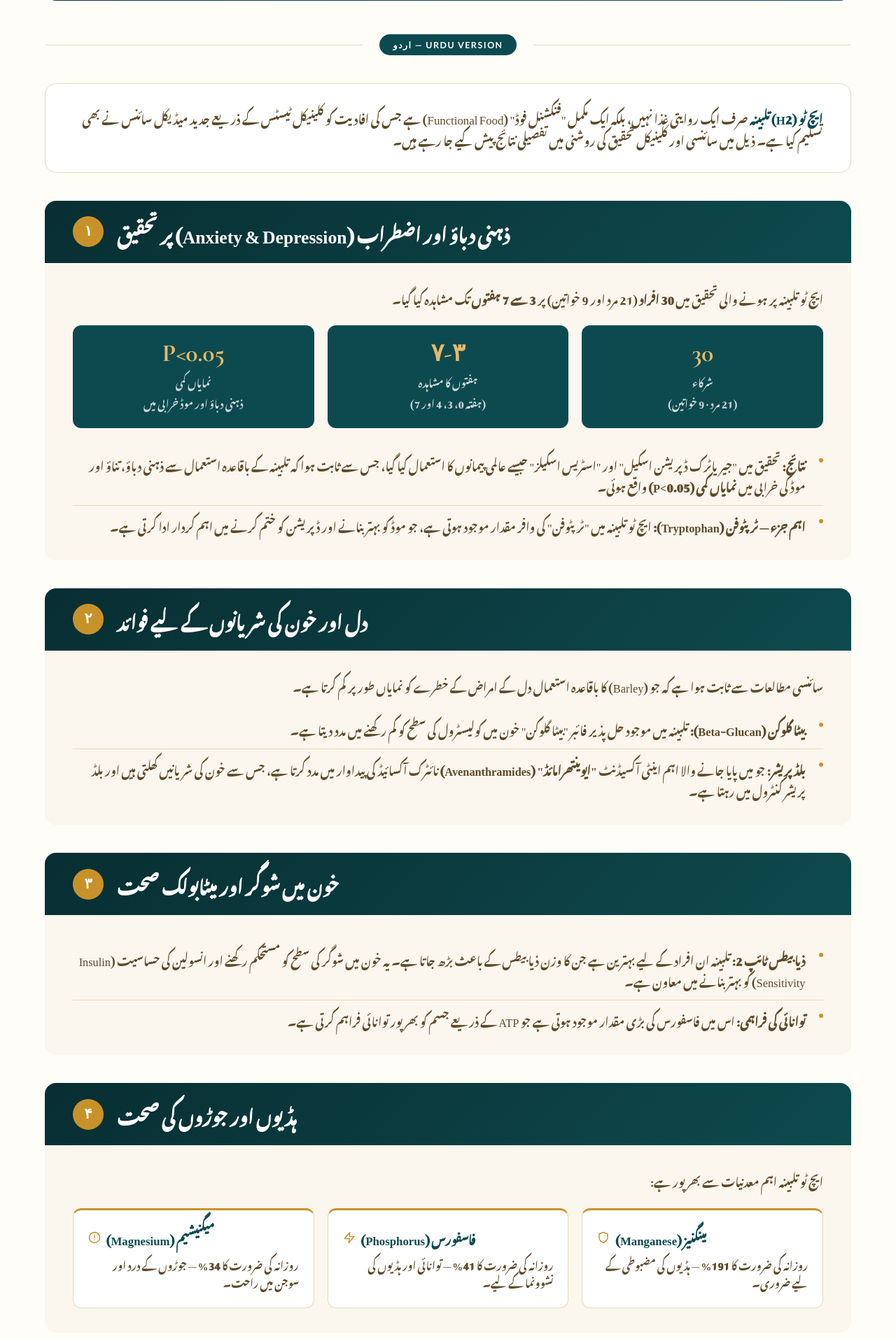
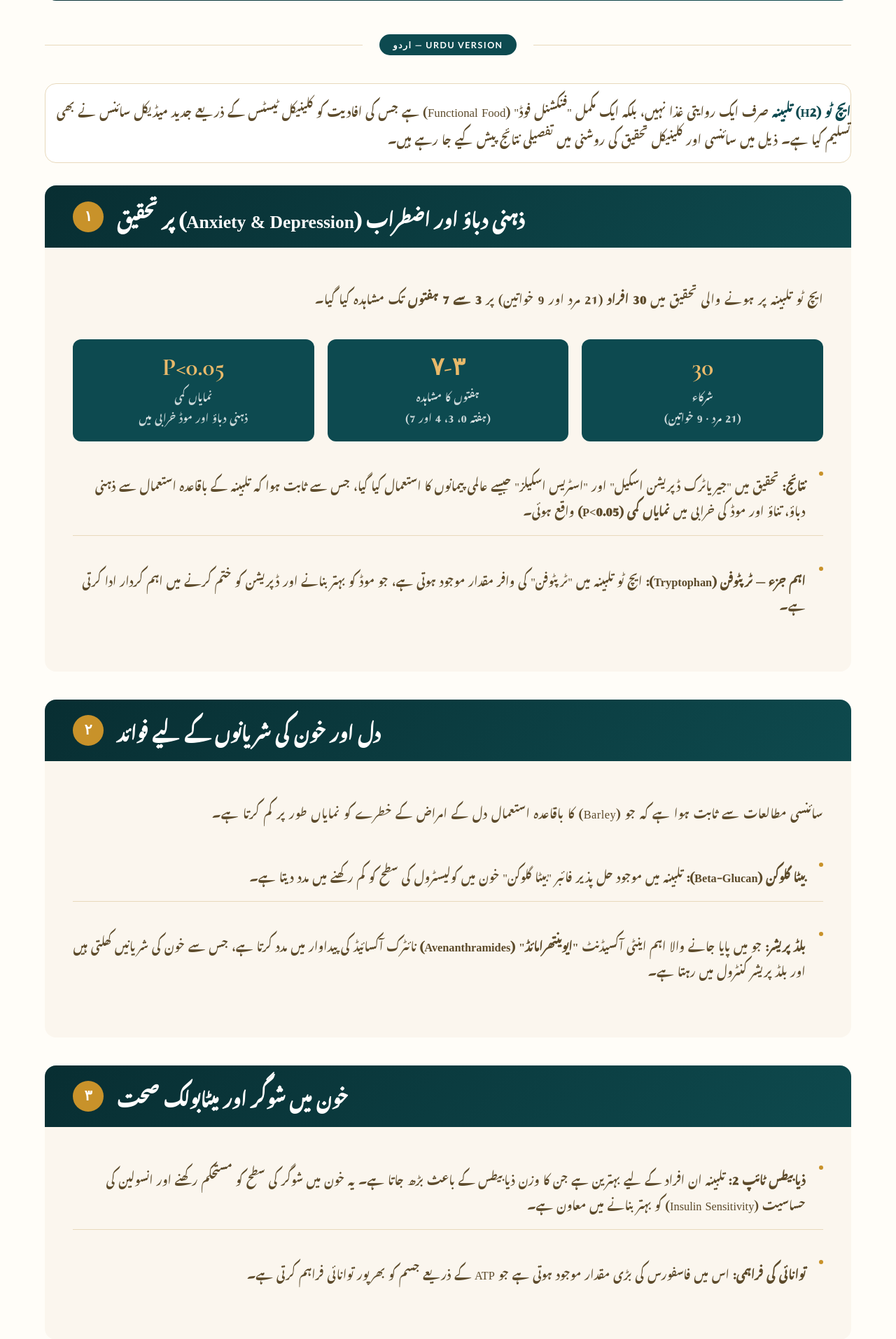
Before and after one commit to mynexasolutions-spec/talbeena, a Flask app: page /clinical-studies in a window 1280 px wide. Shown: the part 3089-5003 px from the top of the page at 70% size. Run offline with Flask 3, Linux system fonts and the light colour scheme; some libraries are stand-ins or nearby versions; some web fonts are replaced.

Commit message:
Improve Urdu content spacing on clinical studies page
- Reduce line-height from 3 to 2.4 for better readability
- Increase paragraph margins from 1rem to 2rem for proper separation
- Add word-spacing and letter-spacing for Urdu text clarity
- Increase list item padding and margin for better spacing
- Adjust spacing on intro and card elements

Co-Authored-By: Claude Haiku 4.5 <noreply@anthropic.com>

```diff
--- a/templates/clinical_studies.html
+++ b/templates/clinical_studies.html
@@ -268,8 +268,24 @@
     text-align: right;
     font-family: 'Noto Nastaliq Urdu', 'Jameel Noori Nastaleeq', serif;
     font-size: 1.1rem;
+    line-height: 2.4;
+    word-spacing: 0.15em;
+  }
+  .urdu-section p {
+    margin-bottom: 2rem;
+    line-height: 2.4;
+    padding: 1rem 0;
+    letter-spacing: 0.03em;
+  }
+  .urdu-section .cs-list li {
+    padding-top: 1.2rem;
+    padding-bottom: 1.2rem;
     line-height: 2.2;
+    margin-bottom: 1.5rem;
   }
+  .urdu-section .cs-finding-card p { line-height: 2.2; margin-bottom: 1.5rem; }
+  .urdu-section .cs-stat-label { line-height: 2.2; }
+  .urdu-section .cs-intro { line-height: 2.4; padding: 1rem 0; margin-bottom: 2rem; }
   .urdu-section .cs-intro { direction: rtl; text-align: right; }
   .urdu-section .cs-section-header { flex-direction: row-reverse; }
   .urdu-section .cs-section-header h2 {
```
